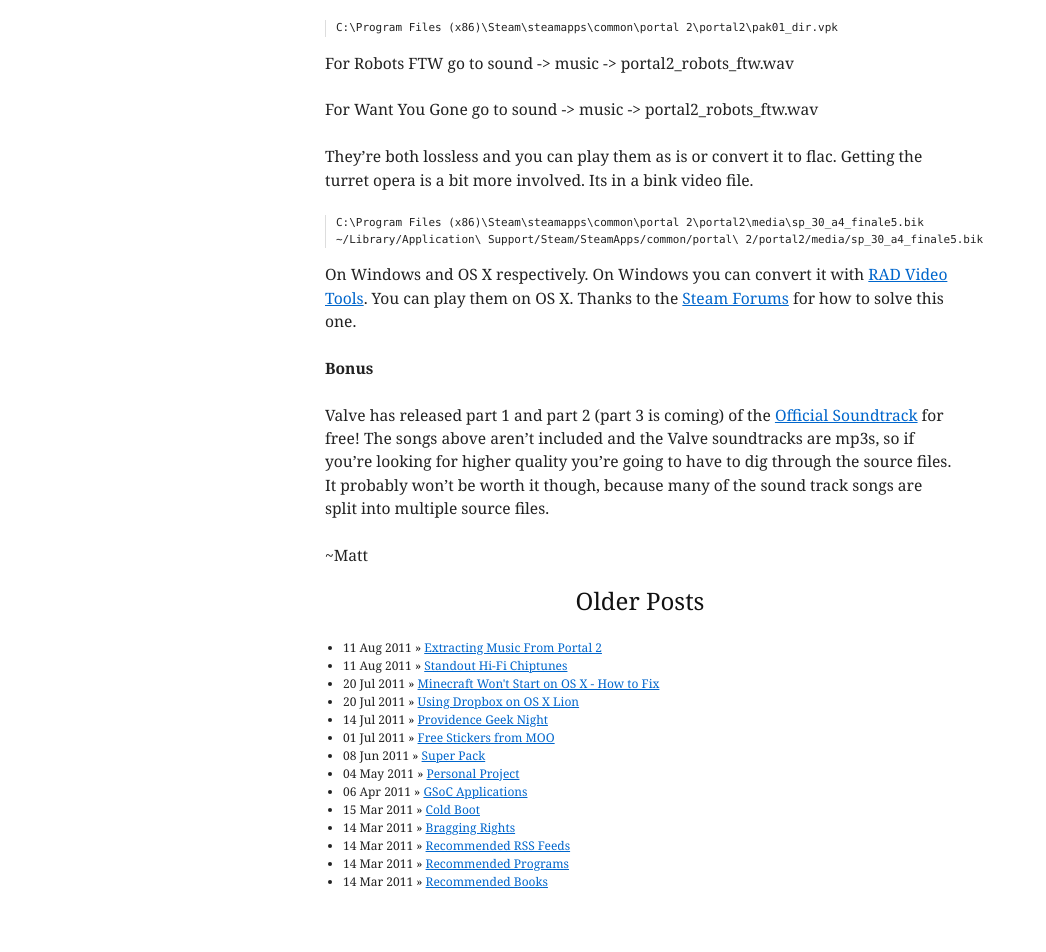
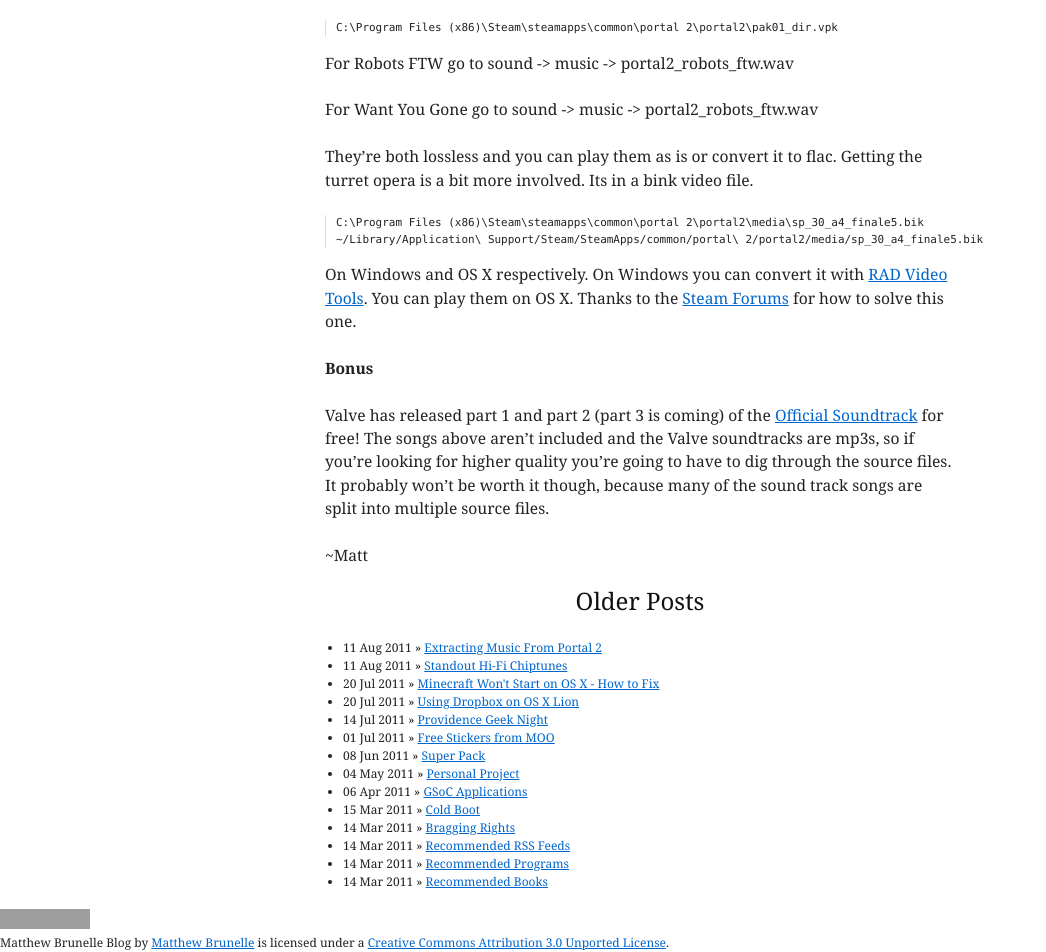
Before and after one commit to ciferkey/ciferkey.github.com, a Jekyll site: the page built from index.html, in a window 1280 px wide. Shown: the part 464-1416 px from the top of the page, without its empty margins (0-1046 px from the left). Built offline with Jekyll 4.4.1, drawn with Linux system fonts in a browser that asks for light colours; comment, search, counter and statistics services are not loaded; before the commit the page ends 1373 px from its top, so only the background shows below that; grey boxes are pictures that could not be loaded.

Commit message:
added creative commons license

```diff
--- a/_layouts/default.html
+++ b/_layouts/default.html
@@ -56,6 +56,7 @@
   })();
 </script>
 <div>
+<a rel="license" href="http://creativecommons.org/licenses/by/3.0/"><img alt="Creative Commons License" style="border-width:0" src="http://i.creativecommons.org/l/by/3.0/88x31.png" /></a><br /><span xmlns:dct="http://purl.org/dc/terms/" href="http://purl.org/dc/dcmitype/Text" property="dct:title" rel="dct:type">Matthew Brunelle Blog</span> by <a xmlns:cc="http://creativecommons.org/ns#" href="http://blog.matthewbrunelle.com" property="cc:attributionName" rel="cc:attributionURL">Matthew Brunelle</a> is licensed under a <a rel="license" href="http://creativecommons.org/licenses/by/3.0/">Creative Commons Attribution 3.0 Unported License</a>.
 </div>
 </body>
 </html>
```
